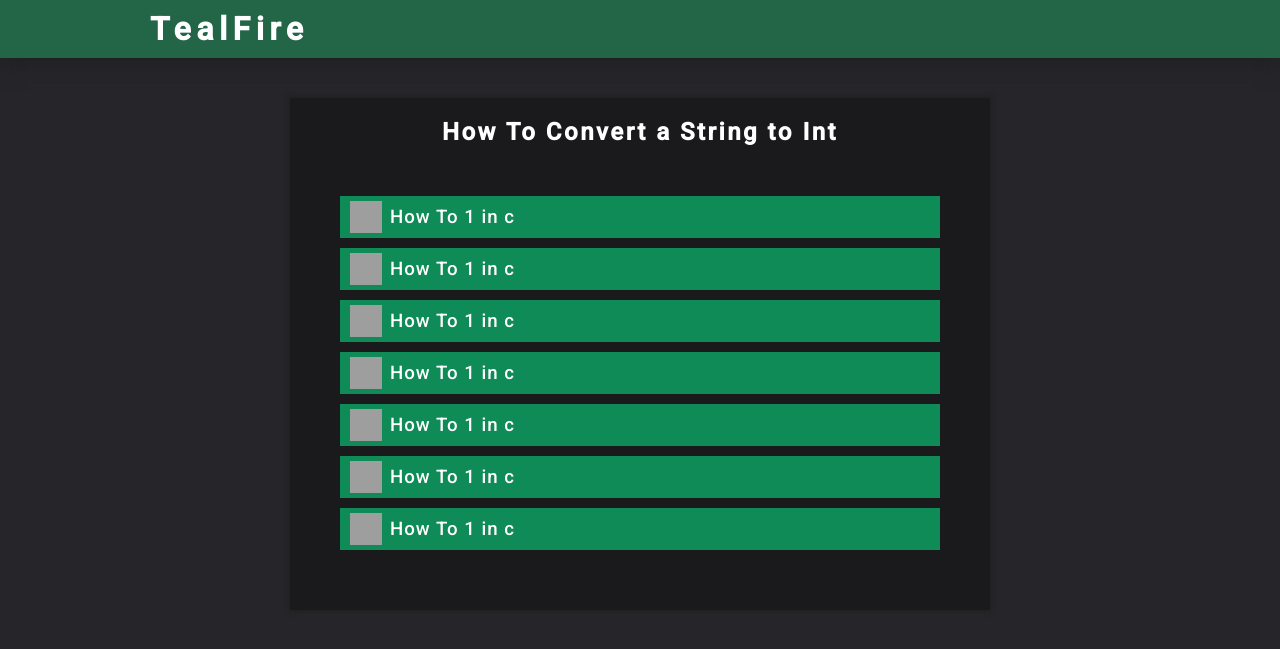
After one commit to DerTyp7/tealcode-django-python, a Django app: page /list/ in a window 1280 px wide. The commit adds this page. Shown: the top 649 px of the page. Run offline with Django 3.2, Linux system fonts and the light colour scheme; grey boxes are pictures that could not be loaded.

Commit message:
added list.html

```diff
--- a/TealCode/main/templates/main/base.html
+++ b/TealCode/main/templates/main/base.html
@@ -18,6 +18,8 @@
 <body>
     <header>
         <h1>TealFire</h1>
+
+        <div></div>
     </header>
     <main>
         <div id="main-content">
--- /dev/null
+++ b/TealCode/main/templates/main/list.html
@@ -0,0 +1,33 @@
+{% extends "main/base.html" %}
+{% block content %}
+    <div id="list">
+        <div class="list-item">
+            <img src="c_icon.png"/>
+            <p>How To 1 in c</p>
+        </div>
+        <div class="list-item">
+            <img src="c_icon.png"/>
+            <p>How To 1 in c</p>
+        </div>
+        <div class="list-item">
+            <img src="c_icon.png"/>
+            <p>How To 1 in c</p>
+        </div>
+        <div class="list-item">
+            <img src="c_icon.png"/>
+            <p>How To 1 in c</p>
+        </div>
+        <div class="list-item">
+            <img src="c_icon.png"/>
+            <p>How To 1 in c</p>
+        </div>
+        <div class="list-item">
+            <img src="c_icon.png"/>
+            <p>How To 1 in c</p>
+        </div>
+        <div class="list-item">
+            <img src="c_icon.png"/>
+            <p>How To 1 in c</p>
+        </div>
+    </div>
+{% endblock content %}
--- a/TealCode/main/urls.py
+++ b/TealCode/main/urls.py
@@ -3,4 +3,5 @@ from . import views
 
 urlpatterns = [
     path('', views.index, name="main-index"),
+    path('list/', views.list, name="main-list"),
 ]
--- a/TealCode/main/views.py
+++ b/TealCode/main/views.py
@@ -2,3 +2,6 @@ from django.shortcuts import render
 
 def index(req):
     return render(req, "main/index.html")
+
+def list(req):
+    return render(req, "main/list.html")
```
